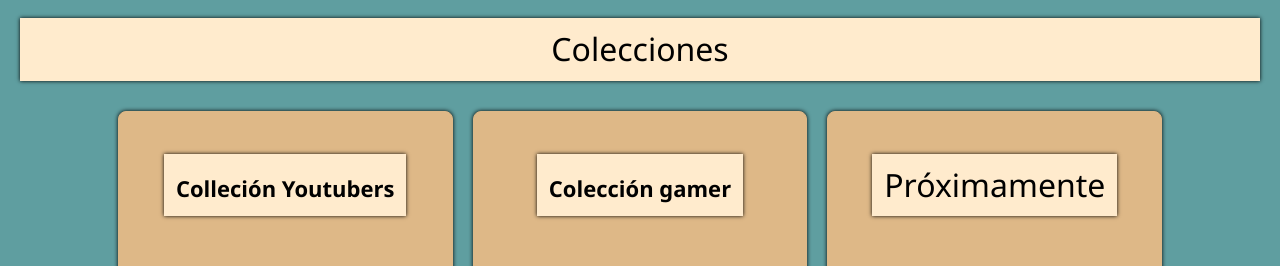
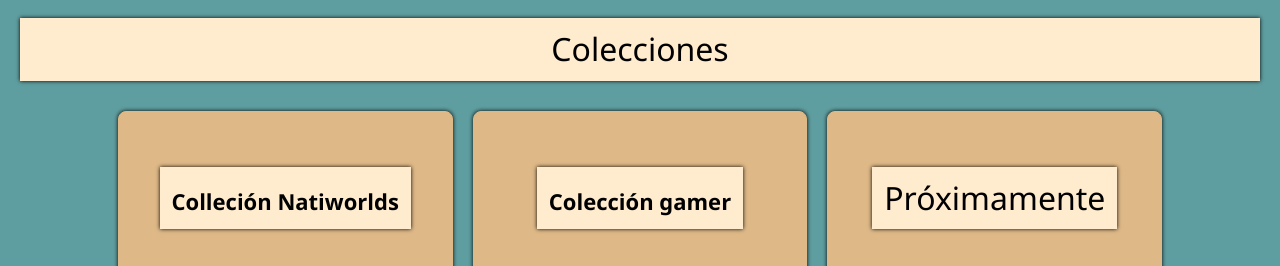
Before and after one commit to naatiworlds/wirful, a React (Create React App) app: page / in a window 1280 px wide. Shown: the part 535-801 px from the top of the page. Built offline with nearby package versions, Linux system fonts and the light colour scheme.

Commit message:
prueba de indexación

```diff
--- /dev/null
+++ b/googledd5c6cb970472033.html
@@ -0,0 +1 @@
+google-site-verification: googledd5c6cb970472033.html
--- a/public/index.html
+++ b/public/index.html
@@ -3,6 +3,10 @@
 
 <head>
   <meta charset="utf-8" />
+  <meta name="description" content="Una tienda de ropa y accesorios para todas las edades, y para todo el público">
+  <meta name="keywords" content="ropa, youtubers, youtube, marca de ropa, merch, productos de calidad, ">
+  <meta property="og:title" content="Tienda de ropa moderna">
+  <meta property="og:url" content="wirful.netlify.app">
   <link rel="icon" href="./images/logo.png" />
   <meta name="viewport" content="width=device-width, initial-scale=1" />
   <meta name="theme-color" content="#000000" />
--- a/src/Card.css
+++ b/src/Card.css
@@ -6,8 +6,7 @@
     text-align: center;
     justify-content: center;
 }
-
-.container .card {
+.container .card-container {
     display: flex;
     flex-direction: column;
     justify-content: space-between;
@@ -19,6 +18,18 @@
     border-radius: 8px;
     padding: 2px;
     width: 30%;
+    min-height: 300px;
+    margin: 10px;
+}
+
+.container .card {
+    align-items: center;
+    background-color: burlywood;
+    color: black;
+    border: 1px solid burlywood;
+    border-radius: 8px;
+    padding: 2px;
+    width: 100%;
     min-height: 300px;
     margin: 10px;
 }
--- a/src/CardsConImagen.js
+++ b/src/CardsConImagen.js
@@ -5,7 +5,8 @@ import Card from 'react-bootstrap/Card';
 
 function CardsConImagen(promp) {
     return (
-        <Card class="card">
+        <article class="card-container">
+            <Card class="card">
             <Card.Title><h2 class="tituloCard"><a href={promp.redireccion}>{promp.titulo}</a></h2></Card.Title>
             <Card.Body>
                 <div class="imagenes">
@@ -19,6 +20,8 @@ function CardsConImagen(promp) {
                 <Button variant="primary"><a href="#">{promp.precio}</a></Button>
             </Card.Body>
         </Card>
+        </article>
+
     )
 }
 export default CardsConImagen;
--- a/src/CardsSinImagen.js
+++ b/src/CardsSinImagen.js
@@ -5,6 +5,7 @@ import Card from 'react-bootstrap/Card';
 
 function CardsSinImagen(promp) {
     return (
+        <article class="card-container">
             <Card class="card">
                 <Card.Title><h2 class="tituloCard">{promp.titulo}</h2></Card.Title>
                 <Card.Body>
@@ -15,6 +16,8 @@ function CardsSinImagen(promp) {
                     <Button variant="primary"><a href="#">{promp.precio}</a></Button>
                 </Card.Body>
             </Card>
+        </article>
+
     )
 }
 export default CardsSinImagen;
--- a/src/Inicio.js
+++ b/src/Inicio.js
@@ -15,12 +15,12 @@ function Inicio() {
             <Cabecera />
 
             <h2 class="tituloSeccion">Colecciones</h2>
-            <div class="container">
+            <section class="container">
                 <CardsConImagen
                     redireccion="coleccion-youtubers"
                     imagen={wirful1}
                     alt={"Imagen de la colección"}
-                    titulo={"Colleción Youtubers"}
+                    titulo={"Colleción Natiworlds"}
                     alt2={"Segunda imagen de la colección"}
                     figure={"Colección be brave con una frase motivadora"}
                     precio={"??.??€"}
@@ -43,7 +43,7 @@ function Inicio() {
                     precio={"??.??€"}
                 />
 
-            </div>
+            </section>
 
         </>
 
```
Lines whose indentation alone changed are shown as unchanged.
